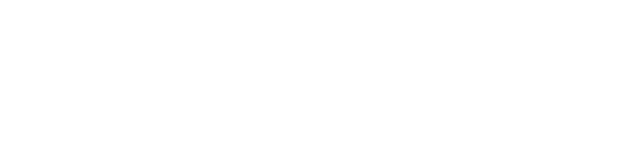
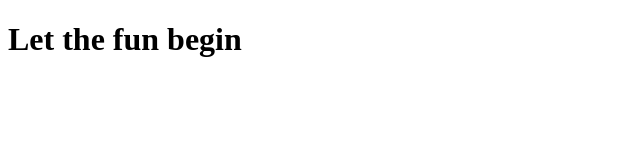
Before and after one commit to Dale4/Dale4.github.io, a plain HTML site: page index.html in a window 1280 px wide. Shown: the whole page, without its empty margins (0-640 px from the left). Drawn offline with Linux system fonts and the light colour scheme.

Commit message:
Added first line in page

```diff
--- a/index.html
+++ b/index.html
@@ -7,5 +7,7 @@
 </head>
 <body>
 
+    <h1>Let the fun begin</h1>
+
 </body>
 </html>
```
